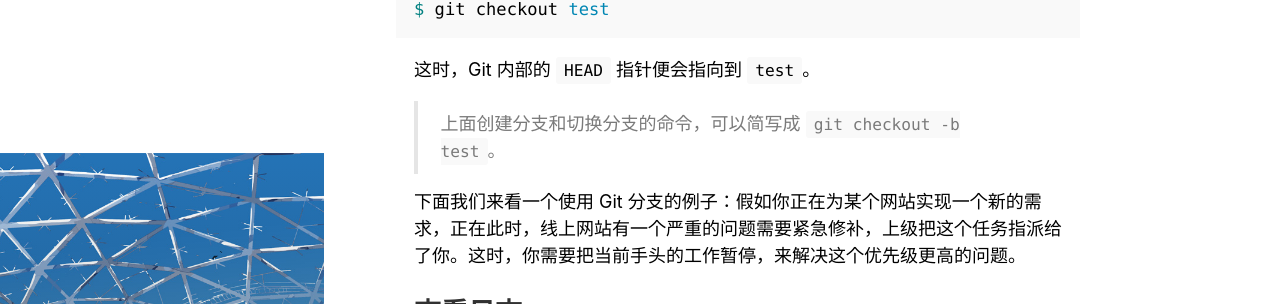
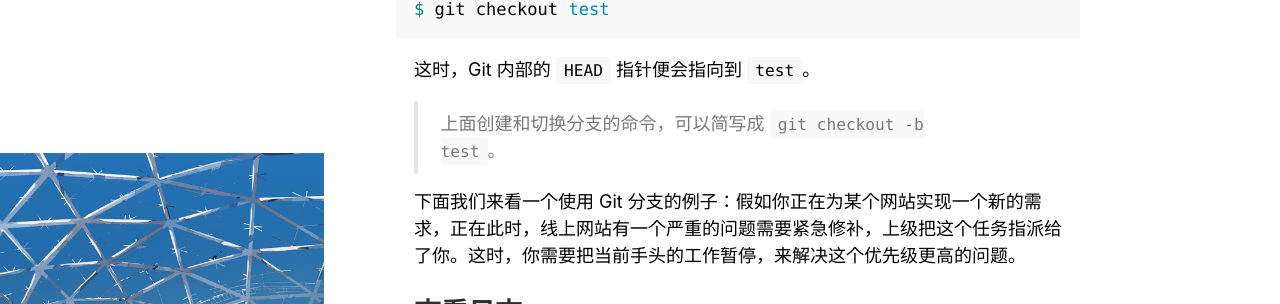
Before and after one commit to ybm/myanbin.github.io, a Jekyll site: the page built from _posts/2016-06-27-git-cheat-sheet.md, in a window 1280 px wide and 900 px high, scrolled down 3713 px. Shown: the part 147-451 px from the top of the window. Built offline with Jekyll 4.4.1, drawn with Linux system fonts in a browser that asks for light colours.

Commit message:
Update 2016-06-27-git-cheat-sheet.md

```diff
--- a/_posts/2016-06-27-git-cheat-sheet.md
+++ b/_posts/2016-06-27-git-cheat-sheet.md
@@ -136,7 +136,7 @@ $ git checkout test
 
 这时，Git 内部的 `HEAD` 指针便会指向到 `test`。
 
-> 上面创建分支和切换分支的命令，可以简写成 `git checkout -b test`。
+> 上面创建和切换分支的命令，可以简写成 `git checkout -b test`。
 
 下面我们来看一个使用 Git 分支的例子：假如你正在为某个网站实现一个新的需求，正在此时，线上网站有一个严重的问题需要紧急修补，上级把这个任务指派给了你。这时，你需要把当前手头的工作暂停，来解决这个优先级更高的问题。
 
```
